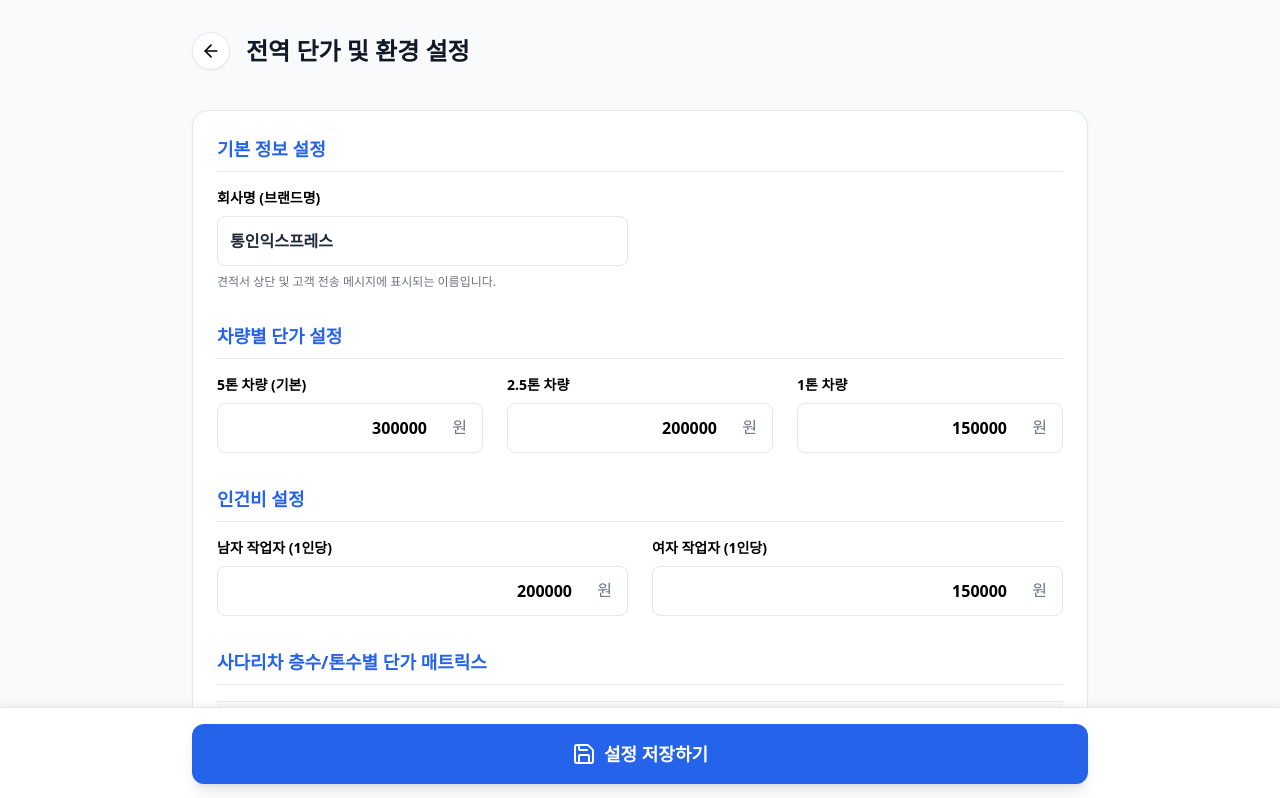
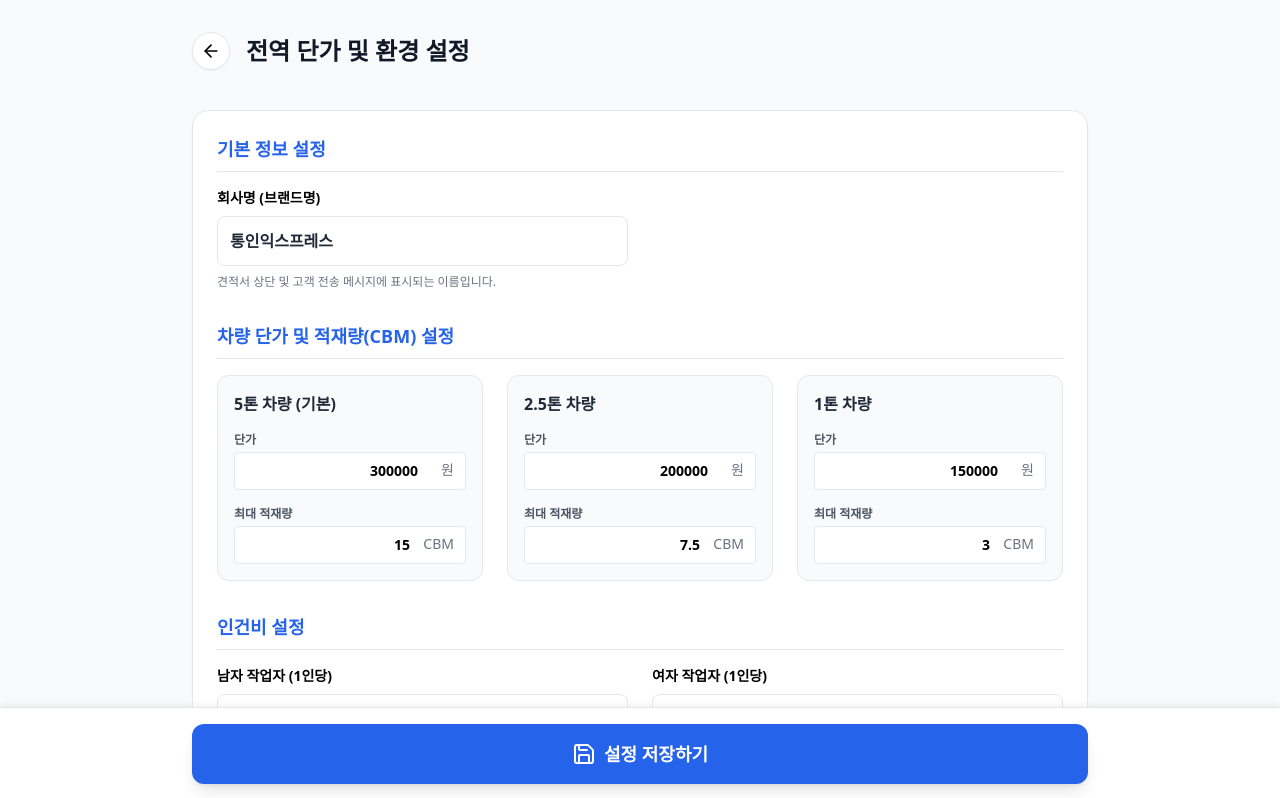
Before and after one commit to grigobio237-eng/20260822-tongin, a Next.js app: page /settings in a window 1280 px wide. Shown: the top 798 px of the page. Built offline with nearby package versions, Linux system fonts and the light colour scheme.

Commit message:
feat: make vehicle CBM limits customizable in settings and allow manual override of recommended vehicles in step 3

```diff
--- a/src/app/(wizard)/step3/page.tsx
+++ b/src/app/(wizard)/step3/page.tsx
@@ -25,7 +25,7 @@ export default function Step3Page() {
     options, updateOption,
     sttMemo, setSttMemo,
     resources, updateResources, updateMaterial,
-    calculatedVehicles, setStep, customerInfo
+    calculatedVehicles, setStep, customerInfo, totalCbm
   } = useWizardStore();
 
   const optionPrices = useSettingsStore(state => state.optionPrices);
@@ -210,19 +210,45 @@ export default function Step3Page() {
         <div className="bg-white rounded-xl shadow-sm border p-4 space-y-6">
             <div className="grid grid-cols-2 gap-4">
               <div>
-               <label className="block text-sm font-bold text-gray-700 mb-2">투입 차량 (CBM 기반 추천)</label>
+                <label className="block text-sm font-bold text-gray-700 mb-2">
+                  투입 차량 <span className="font-normal text-gray-500 text-xs ml-1">(추천: {calculatedVehicles.fiveTon}대 / {calculatedVehicles.twoHalfTon}대 / {calculatedVehicles.oneTon}대 - 총 {totalCbm} CBM)</span>
+                </label>
                 <div className="flex gap-2">
-                 <div className="flex-1 border rounded p-2 text-center bg-gray-50">
-                    <span className="block text-xs text-gray-500">5T</span>
-                    <span className="font-bold">{calculatedVehicles.fiveTon}대</span>
+                  <div className="flex-1 border rounded p-1 text-center bg-white flex flex-col items-center">
+                     <span className="block text-[10px] text-gray-500 mb-1">5T</span>
+                     <input
+                       type="number"
+                       min="0"
+                       className="w-full text-center font-bold outline-none"
+                       value={resources.vehicles.fiveTon || 0}
+                       onChange={(e) => updateResources({
+                         vehicles: { ...resources.vehicles, fiveTon: Number(e.target.value) }
+                       })}
+                     />
                   </div>
-                 <div className="flex-1 border rounded p-2 text-center bg-gray-50">
-                    <span className="block text-xs text-gray-500">2.5T</span>
-                    <span className="font-bold">{calculatedVehicles.twoHalfTon}대</span>
+                  <div className="flex-1 border rounded p-1 text-center bg-white flex flex-col items-center">
+                     <span className="block text-[10px] text-gray-500 mb-1">2.5T</span>
+                     <input
+                       type="number"
+                       min="0"
+                       className="w-full text-center font-bold outline-none"
+                       value={resources.vehicles.twoHalfTon || 0}
+                       onChange={(e) => updateResources({
+                         vehicles: { ...resources.vehicles, twoHalfTon: Number(e.target.value) }
+                       })}
+                     />
                   </div>
-                 <div className="flex-1 border rounded p-2 text-center bg-gray-50">
-                    <span className="block text-xs text-gray-500">1T</span>
-                    <span className="font-bold">{calculatedVehicles.oneTon}대</span>
+                  <div className="flex-1 border rounded p-1 text-center bg-white flex flex-col items-center">
+                     <span className="block text-[10px] text-gray-500 mb-1">1T</span>
+                     <input
+                       type="number"
+                       min="0"
+                       className="w-full text-center font-bold outline-none"
+                       value={resources.vehicles.oneTon || 0}
+                       onChange={(e) => updateResources({
+                         vehicles: { ...resources.vehicles, oneTon: Number(e.target.value) }
+                       })}
+                     />
                   </div>
                 </div>
               </div>
--- a/src/app/settings/page.tsx
+++ b/src/app/settings/page.tsx
@@ -12,6 +12,7 @@ export default function SettingsPage() {
 
   const [localCompanyName, setLocalCompanyName] = useState(store.companyName || '통인익스프레스');
   const [localVehiclePrices, setLocalVehiclePrices] = useState(store.vehiclePrices);
+  const [localVehicleCbmLimits, setLocalVehicleCbmLimits] = useState(store.vehicleCbmLimits || { fiveTon: 15, twoHalfTon: 7.5, oneTon: 3 });
   const [localWorkerPrices, setLocalWorkerPrices] = useState(store.workerPrices);
   const [localOptionPrices, setLocalOptionPrices] = useState(store.optionPrices);
   const [localLadderRates, setLocalLadderRates] = useState<Record<string, LadderRateTier>>(store.ladderRates || DEFAULT_LADDER_RATES);
@@ -20,6 +21,7 @@ export default function SettingsPage() {
   useEffect(() => {
     setLocalCompanyName(store.companyName || '통인익스프레스');
     setLocalVehiclePrices(store.vehiclePrices);
+    if (store.vehicleCbmLimits) setLocalVehicleCbmLimits(store.vehicleCbmLimits);
     setLocalWorkerPrices(store.workerPrices);
     setLocalOptionPrices(store.optionPrices);
     if (store.ladderRates) setLocalLadderRates(store.ladderRates);
@@ -30,6 +32,7 @@ export default function SettingsPage() {
     await store.updateSettings({
       companyName: localCompanyName,
       vehiclePrices: localVehiclePrices,
+      vehicleCbmLimits: localVehicleCbmLimits,
       workerPrices: localWorkerPrices,
       optionPrices: localOptionPrices,
       ladderRates: localLadderRates,
@@ -97,29 +100,63 @@ export default function SettingsPage() {
           </section>
 
           <section>
-            <h2 className="text-lg font-bold text-blue-600 mb-4 border-b pb-2">차량별 단가 설정</h2>
+            <h2 className="text-lg font-bold text-blue-600 mb-4 border-b pb-2">차량 단가 및 적재량(CBM) 설정</h2>
             <div className="grid grid-cols-1 md:grid-cols-3 gap-6">
+
+              <div className="border rounded-xl p-4 bg-gray-50 space-y-4">
+                <h3 className="font-bold text-gray-800">5톤 차량 (기본)</h3>
                 <div>
-                <label className="block text-sm font-semibold mb-2">5톤 차량 (기본)</label>
+                  <label className="block text-xs font-semibold mb-1 text-gray-600">단가</label>
                   <div className="relative">
-                  <input type="number" value={localVehiclePrices.fiveTon} onChange={(e) => setLocalVehiclePrices({ ...localVehiclePrices, fiveTon: Number(e.target.value) })} className="w-full border rounded-lg p-3 text-right font-bold pr-10" />
-                  <span className="absolute right-4 top-3 text-gray-500">원</span>
+                    <input type="number" value={localVehiclePrices.fiveTon} onChange={(e) => setLocalVehiclePrices({ ...localVehiclePrices, fiveTon: Number(e.target.value) })} className="w-full border rounded p-2 text-right font-bold pr-8 text-sm" />
+                    <span className="absolute right-3 top-2 text-gray-500 text-sm">원</span>
                   </div>
                 </div>
                 <div>
-                <label className="block text-sm font-semibold mb-2">2.5톤 차량</label>
+                  <label className="block text-xs font-semibold mb-1 text-gray-600">최대 적재량</label>
                   <div className="relative">
-                  <input type="number" value={localVehiclePrices.twoHalfTon} onChange={(e) => setLocalVehiclePrices({ ...localVehiclePrices, twoHalfTon: Number(e.target.value) })} className="w-full border rounded-lg p-3 text-right font-bold pr-10" />
-                  <span className="absolute right-4 top-3 text-gray-500">원</span>
+                    <input type="number" value={localVehicleCbmLimits.fiveTon} onChange={(e) => setLocalVehicleCbmLimits({ ...localVehicleCbmLimits, fiveTon: Number(e.target.value) })} className="w-full border rounded p-2 text-right font-bold pr-10 text-sm" />
+                    <span className="absolute right-3 top-2 text-gray-500 text-sm">CBM</span>
+                  </div>
+                </div>
+              </div>
+
+              <div className="border rounded-xl p-4 bg-gray-50 space-y-4">
+                <h3 className="font-bold text-gray-800">2.5톤 차량</h3>
+                <div>
+                  <label className="block text-xs font-semibold mb-1 text-gray-600">단가</label>
+                  <div className="relative">
+                    <input type="number" value={localVehiclePrices.twoHalfTon} onChange={(e) => setLocalVehiclePrices({ ...localVehiclePrices, twoHalfTon: Number(e.target.value) })} className="w-full border rounded p-2 text-right font-bold pr-8 text-sm" />
+                    <span className="absolute right-3 top-2 text-gray-500 text-sm">원</span>
                   </div>
                 </div>
                 <div>
-                <label className="block text-sm font-semibold mb-2">1톤 차량</label>
+                  <label className="block text-xs font-semibold mb-1 text-gray-600">최대 적재량</label>
                   <div className="relative">
-                  <input type="number" value={localVehiclePrices.oneTon} onChange={(e) => setLocalVehiclePrices({ ...localVehiclePrices, oneTon: Number(e.target.value) })} className="w-full border rounded-lg p-3 text-right font-bold pr-10" />
-                  <span className="absolute right-4 top-3 text-gray-500">원</span>
+                    <input type="number" value={localVehicleCbmLimits.twoHalfTon} onChange={(e) => setLocalVehicleCbmLimits({ ...localVehicleCbmLimits, twoHalfTon: Number(e.target.value) })} className="w-full border rounded p-2 text-right font-bold pr-10 text-sm" />
+                    <span className="absolute right-3 top-2 text-gray-500 text-sm">CBM</span>
                   </div>
                 </div>
+              </div>
+
+              <div className="border rounded-xl p-4 bg-gray-50 space-y-4">
+                <h3 className="font-bold text-gray-800">1톤 차량</h3>
+                <div>
+                  <label className="block text-xs font-semibold mb-1 text-gray-600">단가</label>
+                  <div className="relative">
+                    <input type="number" value={localVehiclePrices.oneTon} onChange={(e) => setLocalVehiclePrices({ ...localVehiclePrices, oneTon: Number(e.target.value) })} className="w-full border rounded p-2 text-right font-bold pr-8 text-sm" />
+                    <span className="absolute right-3 top-2 text-gray-500 text-sm">원</span>
+                  </div>
+                </div>
+                <div>
+                  <label className="block text-xs font-semibold mb-1 text-gray-600">최대 적재량</label>
+                  <div className="relative">
+                    <input type="number" value={localVehicleCbmLimits.oneTon} onChange={(e) => setLocalVehicleCbmLimits({ ...localVehicleCbmLimits, oneTon: Number(e.target.value) })} className="w-full border rounded p-2 text-right font-bold pr-10 text-sm" />
+                    <span className="absolute right-3 top-2 text-gray-500 text-sm">CBM</span>
+                  </div>
+                </div>
+              </div>
+
             </div>
           </section>
 
--- a/src/store/settingsStore.ts
+++ b/src/store/settingsStore.ts
@@ -18,6 +18,11 @@ export interface PartnerContact {
 export interface SettingsState {
   companyName: string; // 동적 회사명
   vehiclePrices: {
+    fiveTon: number;
+    twoHalfTon: number;
+    oneTon: number;
+  };
+  vehicleCbmLimits: {
     fiveTon: number;
     twoHalfTon: number;
     oneTon: number;
@@ -64,6 +69,7 @@ export const DEFAULT_LADDER_RATES: Record<string, LadderRateTier> = {
 const defaultValues = {
   companyName: '통인익스프레스',
   vehiclePrices: { fiveTon: 300000, twoHalfTon: 200000, oneTon: 150000 },
+  vehicleCbmLimits: { fiveTon: 15, twoHalfTon: 7.5, oneTon: 3 },
   workerPrices: { male: 200000, female: 150000 },
   optionPrices: initialOptionPrices,
   ladderRates: DEFAULT_LADDER_RATES,
@@ -88,6 +94,7 @@ export const useSettingsStore = create<SettingsState>()(
             set({
               companyName: data.companyName || get().companyName,
               vehiclePrices: data.vehiclePrices || get().vehiclePrices,
+              vehicleCbmLimits: data.vehicleCbmLimits || get().vehicleCbmLimits,
               workerPrices: data.workerPrices || get().workerPrices,
               optionPrices: data.optionPrices || get().optionPrices,
               ladderRates: data.ladderRates || get().ladderRates,
--- a/src/store/wizardStore.ts
+++ b/src/store/wizardStore.ts
@@ -233,7 +233,11 @@ export const useWizardStore = create<WizardState>()(
         });
 
         totalCbm = Math.round(totalCbm * 10) / 10;
-        const calculated = calculateVehicles(totalCbm);
+
+        // SettingsStore에서 설정된 CBM 한도 가져오기
+        const { useSettingsStore } = require('./settingsStore');
+        const limits = useSettingsStore.getState().vehicleCbmLimits;
+        const calculated = calculateVehicles(totalCbm, limits);
 
         set({
           totalCbm,
```
Also changed, not shown: src/lib/cbm.ts (+16 -7 lines). Lines whose indentation alone changed are shown as unchanged.
